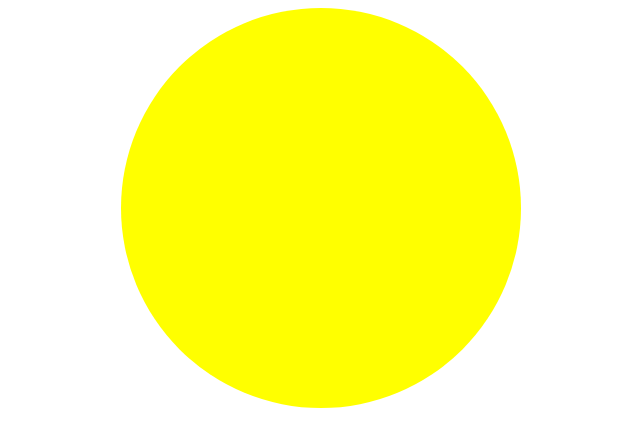
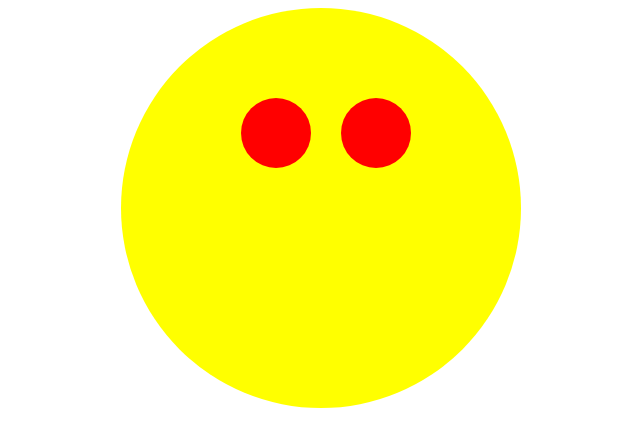
Before and after one commit to Afnan9565/Smiley, a plain HTML site: page index.html in a window 1280 px wide. Shown: the whole page, without its empty margins (319-959 px from the left). Drawn offline with Linux system fonts and the light colour scheme.

Commit message:
Eyes done

```diff
--- a/index.html
+++ b/index.html
@@ -9,7 +9,13 @@
 <body>
     <div class="outer">
         <div class="face">
+            <div class="eyeholder">
+                <div class="eyes first"></div>
+                <div class="eyes second"></div>
+            </div>
+            <div class="mouth">
 
+            </div>
         </div>
     </div>
 </body>
--- a/style.css
+++ b/style.css
@@ -12,3 +12,23 @@ body{
     background-color: yellow;
     border-radius: 50%;
 }
+.eyes{
+    height: 70px;
+    width: 70px;
+    background-color: red;
+    border-radius: 50%;
+    position: relative;
+    top: 90px;
+    left: 30%;
+    display: inline-block;
+}
+.eyeholder{
+    display: flex;
+    align-items: center;
+}
+.first{
+    margin-right: 15px;
+}
+.second{
+    margin-left: 15px;
+}
```
